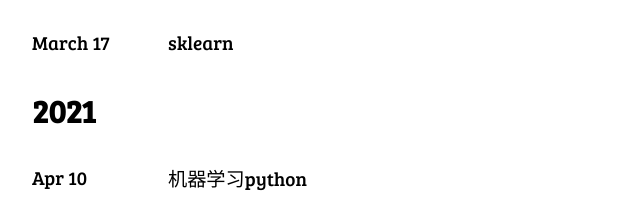
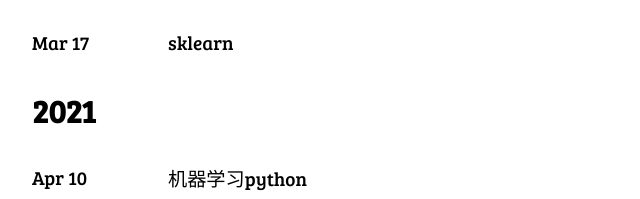
Before and after one commit to north151/north151.world-blog, a plain HTML site: page index.html in a window 1280 px wide. Shown: the part 221-420 px from the top of the page, 208-848 px from the left. Drawn offline with Linux system fonts and the light colour scheme.

Commit message:
Update index.html

```diff
--- a/index.html
+++ b/index.html
@@ -77,7 +77,7 @@
                 <!--文章-->
                 <div class="row posts-line">
                     <!--日期-->
-                    <div class="posts-date col-xs-3 col-sm-2"><time datetime="2021-03-17 13:43:00 UTC">March 17</time></div>
+                    <div class="posts-date col-xs-3 col-sm-2"><time datetime="2021-03-17 13:43:00 UTC">Mar 17</time></div>
                     <!--内容-->
                     <div class="posts-title col-xs-9 col-sm-10">
                         <div class="row">
```
